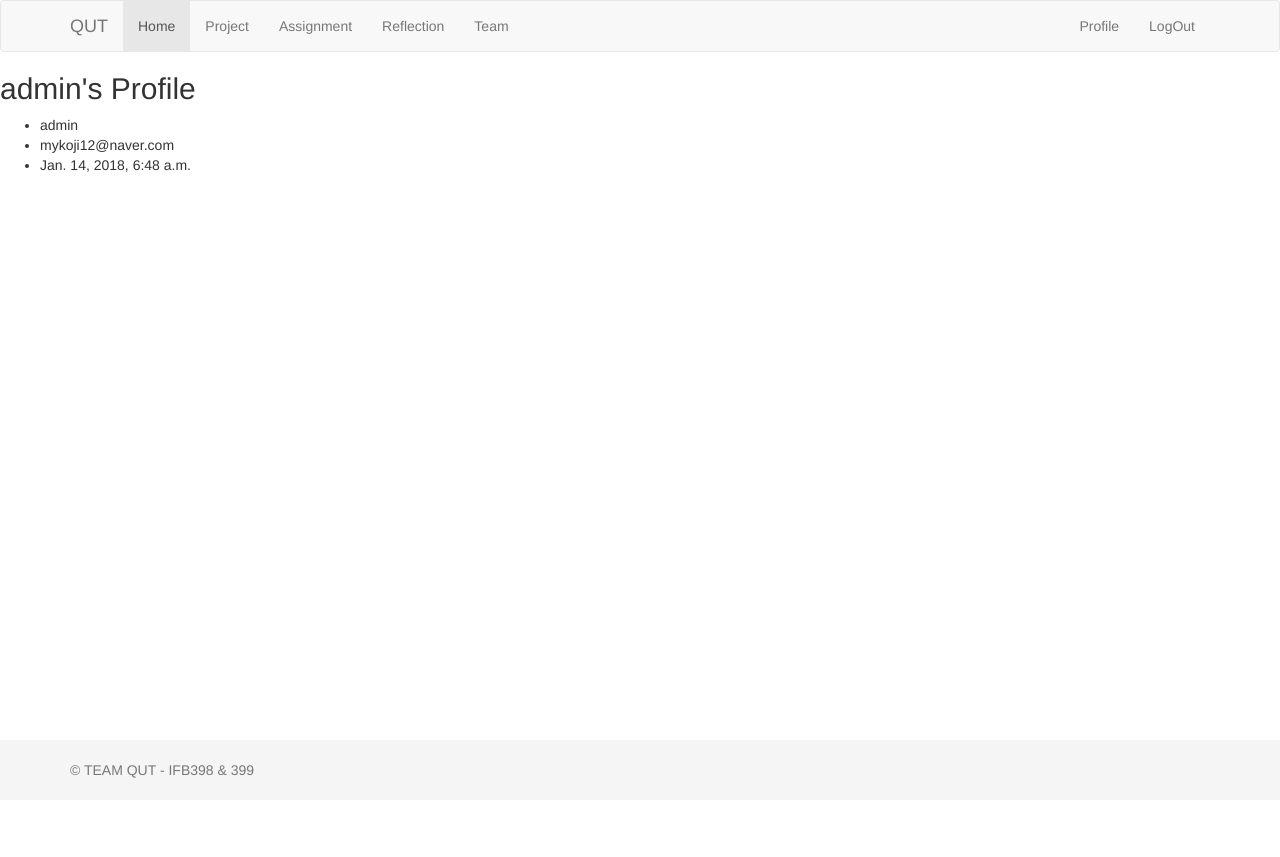
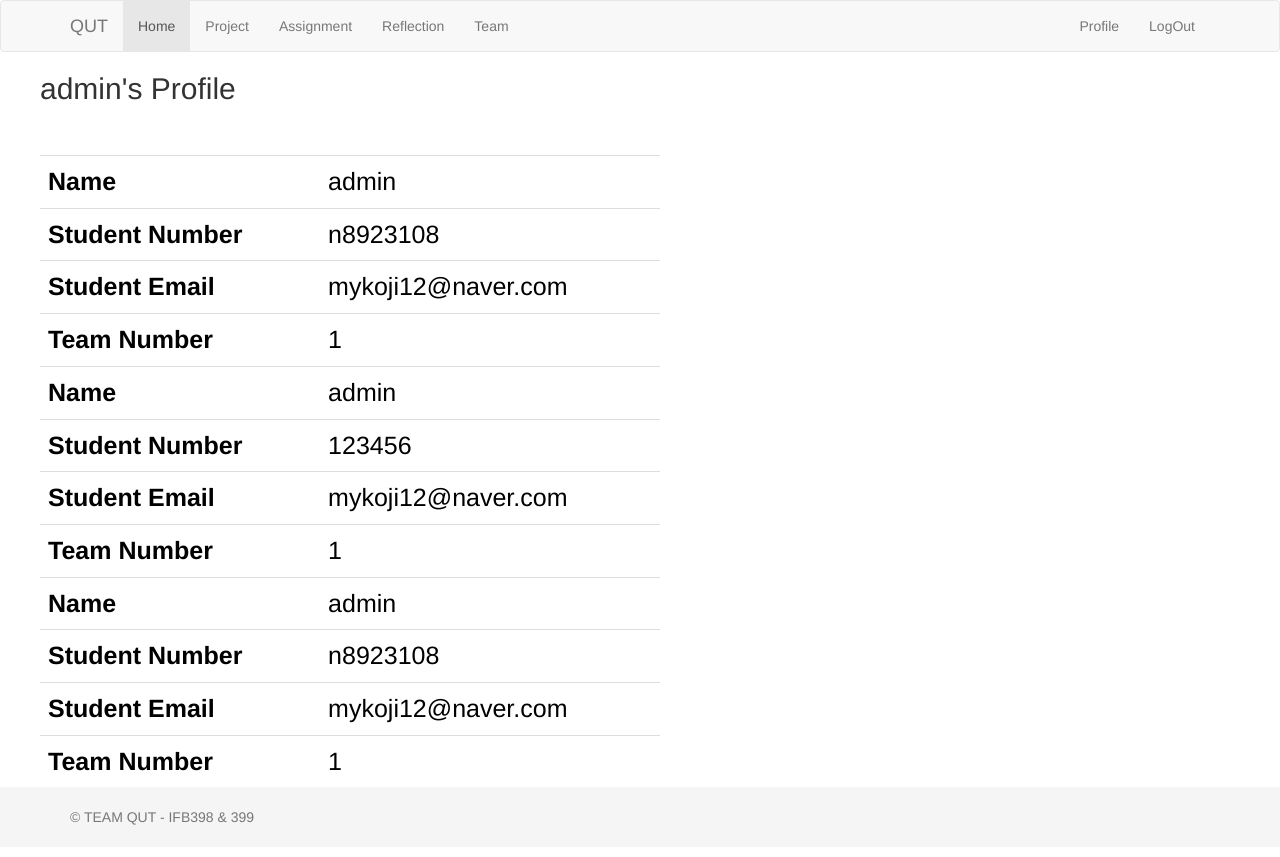
Before and after one commit to Yeongje/capstone, a Django app: template accounts/templates/accounts/profile.html in a window 1280 px wide. Before the commit the page ends 778 px from the top, so only its background shows below. Run offline with Django 3.2, Linux system fonts and the light colour scheme; the template is opened without the code that fills it: values that come from a table or form of the project are taken from there, others are empty; a user stored in the database is signed in; data comes from the database, SQL or seed files in the repository; both versions use the stored data as it was after the commit; some libraries are stand-ins or nearby versions.

Commit message:
Edit User Profile

```diff
--- a/accounts/templates/accounts/profile.html
+++ b/accounts/templates/accounts/profile.html
@@ -1,11 +1,45 @@
-{% extends "accounts/layout.html"%}
+{% extends "accounts/layout.html"%} {% block content %}
+<style>
+  table {
+    width: 100%;
+  }
 
-{% block content %}
+  th,
+  td {
+    height: 50px;
+    text-align: left;
+    font-size: 25px;
+    color: black;
+    background-color:#ffffff;
+  }
+</style>
+
+<ul>
   <h2>{{user}}'s Profile</h2>
-  <ul>
-    <li>{{user.username}}</li>
-    <li>{{user.email}}</li>
-    <li>{{user.date_joined}}</li>
+  <br><br>
 
-  </ul>
+  <table style="width:50%" class="table table-striped">
+    {% for profile in profile %}
+
+    <tr>
+      <th>Name</th>
+      <td>{{user.username}}</td>
+    </tr>
+    <tr>
+      <th>Student Number</th>
+      <td>{{profile.student_number}}</td>
+    </tr>
+    <tr>
+      <th>Student Email</th>
+      <td>{{user.email}}</td>
+    </tr>
+    <tr>
+      <th>Team Number</th>
+      <td>{{team.team_number}}</td>
+    </tr>
+
+    {% endfor %}
+  </table>
+
+</ul>
 {%endblock%}
```
Also changed, not shown: accounts/views.py (+6 -1 lines), db.sqlite3.
